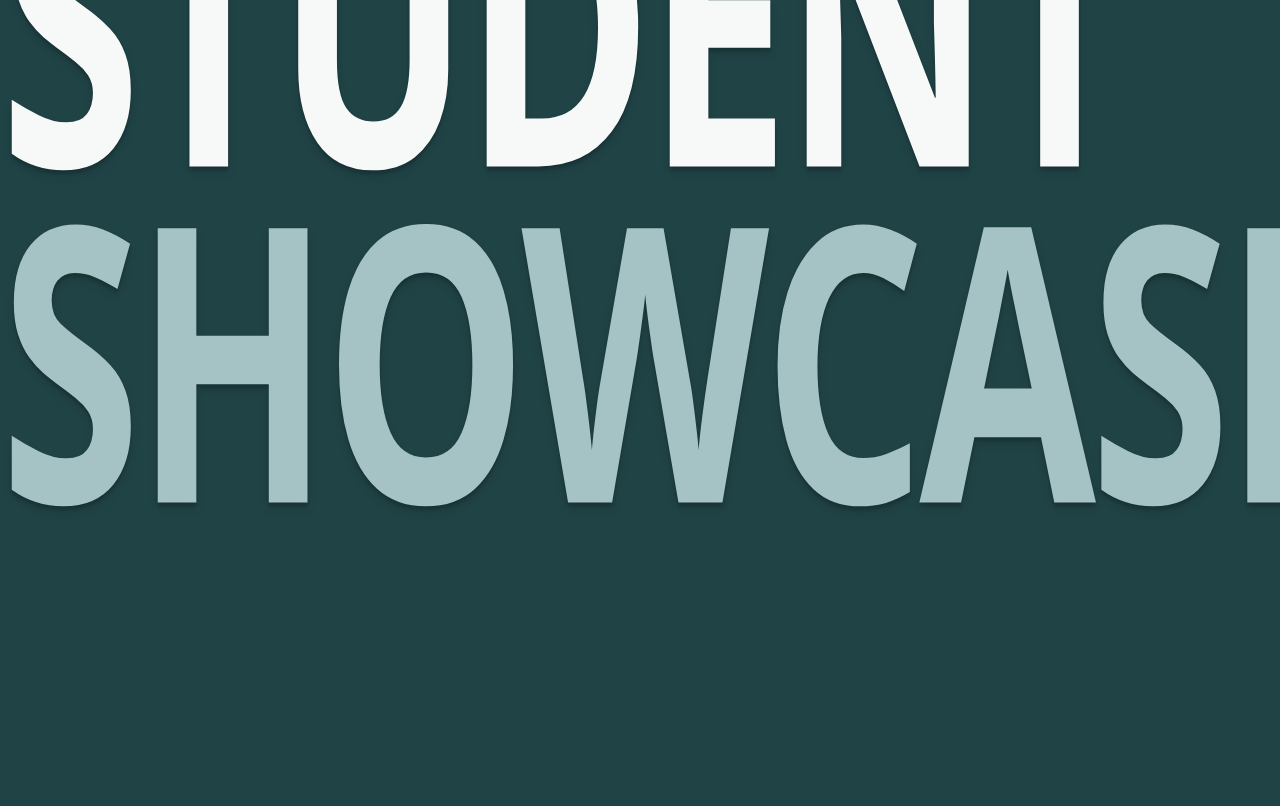
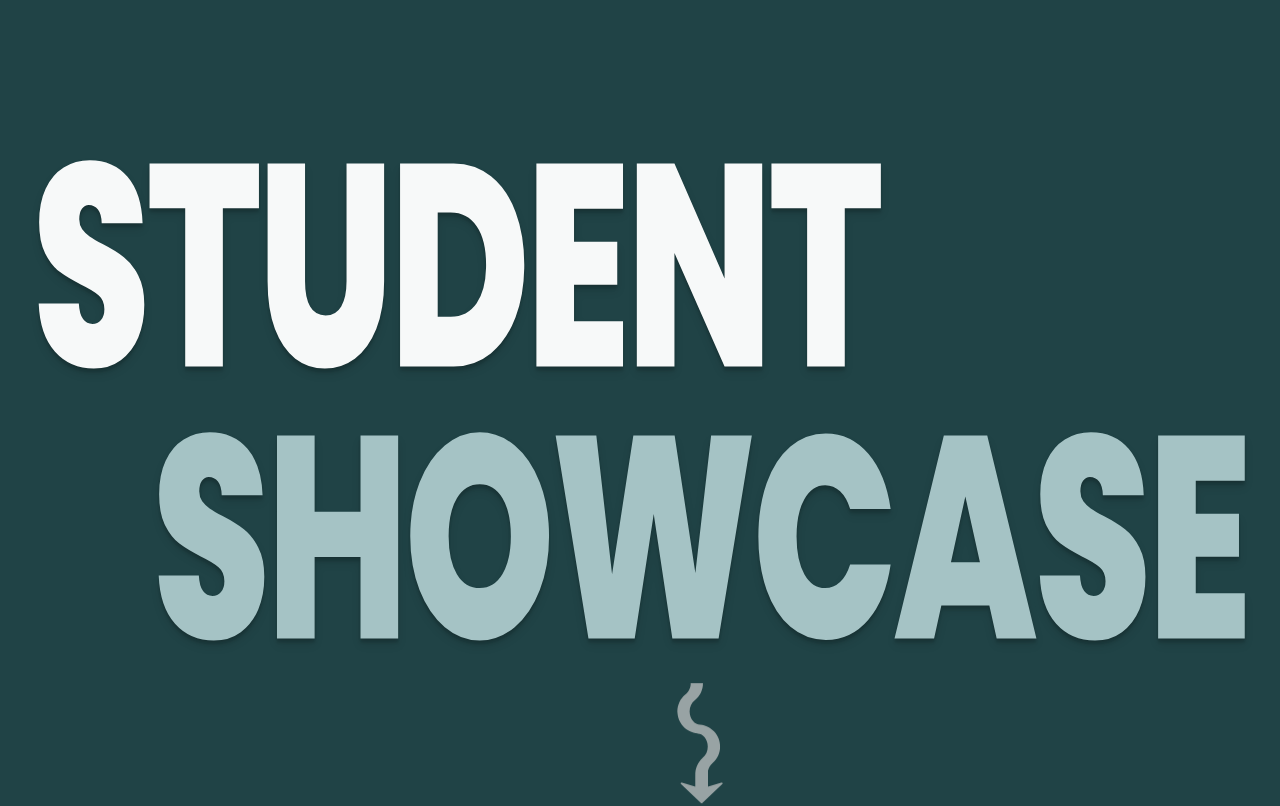
Before and after one commit to Kroplewski-M/student_showcase, a Next.js app in the folder frontend/: page / in a window 1280 px wide. Shown: the part 240-1046 px from the top of the page. Built offline with nearby package versions, Linux system fonts and the light colour scheme.

Commit message:
some fixes and added an arrow

```diff
--- /dev/null
+++ b/frontend/app/SVGS/Arrow.tsx
@@ -0,0 +1,40 @@
+type ArrowSVGProps = {
+  fill: string;
+  width?: number | string;
+  height?: number | string;
+};
+export default function ArrowSVG({
+  fill,
+  width = 24,
+  height = 24,
+}: ArrowSVGProps) {
+  return (
+    <>
+      <svg
+        fill={fill}
+        width={width}
+        height={height}
+        version="1.1"
+        id="Capa_1"
+        xmlns="http://www.w3.org/2000/svg"
+        xmlnsXlink="http://www.w3.org/1999/xlink"
+        viewBox="0 0 520.101 520.101"
+        xmlSpace="preserve"
+      >
+        <g id="SVGRepo_bgCarrier" stroke-width="0"></g>
+        <g
+          id="SVGRepo_tracerCarrier"
+          stroke-linecap="round"
+          stroke-linejoin="round"
+        ></g>
+        <g id="SVGRepo_iconCarrier">
+          {" "}
+          <g>
+            {" "}
+            <path d="M324.258,470.213l0.071,0.06c-14.724,10.409-23.855,29.507-23.844,49.815l-53.25,0.013 c-0.012-29.129,13.299-56.578,35.831-74.476c13.778-10.817,22.006-28.821,22.006-48.339c0-33.479-23.312-56.802-44.236-56.802 v-0.461c-49.875-4.705-87.639-44.78-87.639-95.081c0-28.375,12.235-54.595,33.685-72.632l-0.035-0.023 c9.061-7.687,15.492-18.702,18.542-30.96V71.898l-57.34,16.482c-1.921,0.544-4.108,0.095-5.355-1.103 c-1.253-1.194-1.241-2.863,0.023-4.043l86.604-81.935C250.19,0.47,251.538,0,252.962,0c1.418,0,2.778,0.47,3.647,1.301 l86.599,81.935c0.627,0.591,0.939,1.312,0.939,2.033c0,0.71-0.301,1.404-0.91,2.01c-1.247,1.191-3.434,1.641-5.367,1.103 l-57.334-16.482v48.634c1.354,28.738-10.355,56.658-31.776,75.632l0.112,0.085c-14.026,10.766-22.408,28.974-22.408,48.693 c0,33.479,23.318,56.803,44.242,56.803v0.473c49.863,4.693,87.634,44.769,87.634,95.068 C358.315,425.823,345.938,452.174,324.258,470.213z"></path>{" "}
+          </g>{" "}
+        </g>
+      </svg>
+    </>
+  );
+}
--- a/frontend/app/components/Hero.tsx
+++ b/frontend/app/components/Hero.tsx
@@ -2,6 +2,7 @@
 
 import { motion, useScroll, useTransform } from "framer-motion";
 import { StretchWord } from "./StretchWord";
+import ArrowSVG from "../SVGS/Arrow";
 
 export default function Hero() {
   const { scrollY } = useScroll();
@@ -11,26 +12,34 @@ export default function Hero() {
   const opacity = useTransform(scrollY, [0, 300], [1, 0]);
 
   return (
-    <section className="relative h-screen overflow-hidden text-light flex flex-col">
+    <section className="relative mt-90 text-light">
+      <div
+        className="
+      grid h-full
+      grid-rows-[1fr_auto_auto_1fr]
+      px-4 sm:px-8
+    "
+      >
         <motion.h1
-        initial={{ scaleX: 0.7, scaleY: 1.5, opacity: 0 }}
+          initial={{ scaleX: 0.7, scaleY: 1.4, opacity: 0 }}
           animate={{ scaleX: 1, scaleY: 1.5, opacity: 1 }}
           transition={{ duration: 1.2, ease: [0.16, 1, 0.3, 1] }}
           style={{ y, scale, opacity }}
           className="
         origin-left
         font-extrabold tracking-tight
-    text-[clamp(3rem,20vw,22rem)]
+        text-[clamp(2.5rem,18vw,18rem)]
+        sm:text-[clamp(3rem,15vw,20rem)]
         leading-none
-    mt-[10vh]
         text-shadow-lg
+        justify-self-start
       "
         >
           <StretchWord text="STUDENT" origin="origin-bottom" />
         </motion.h1>
 
         <motion.h1
-        initial={{ scaleX: 0.7, scaleY: 1.5, opacity: 0 }}
+          initial={{ scaleX: 0.7, scaleY: 1.4, opacity: 0 }}
           animate={{ scaleX: 1, scaleY: 1.5, opacity: 1 }}
           transition={{
             duration: 1.2,
@@ -43,14 +52,36 @@ export default function Hero() {
         text-end
         text-support
         font-extrabold tracking-tight
-        text-[clamp(3rem,20vw,22rem)]
+        text-[clamp(2.5rem,18vw,18rem)]
+        sm:text-[clamp(3rem,15vw,20rem)]
         leading-none
-        mt-[10vh]
         text-shadow-lg
+        justify-self-end
+          mt-20
       "
         >
           <StretchWord text="SHOWCASE" origin="origin-top" />
         </motion.h1>
+
+        <motion.div
+          initial={{ opacity: 0, y: -20 }}
+          animate={{ opacity: 0.7, y: 0 }}
+          transition={{
+            duration: 1,
+            delay: 0.6,
+            ease: [0.16, 1, 0.3, 1],
+          }}
+          className="
+          absolute
+          left-1/2
+          bottom-10
+          rotate-180
+          animate-bounce
+      "
+        >
+          <ArrowSVG fill="#CCCCCC" width={120} height={120} />
+        </motion.div>
+      </div>
     </section>
   );
 }
--- a/frontend/app/components/Nav.tsx
+++ b/frontend/app/components/Nav.tsx
@@ -19,7 +19,8 @@ export default function Nav() {
           <a
             href="https://www.hud.ac.uk/"
             target="_blank"
-            className="underline"
+            rel="noopener noreferrer"
+            className="underline cursor-pointer-default"
           >
             University Of Huddersfield
           </a>
--- a/frontend/app/globals.css
+++ b/frontend/app/globals.css
@@ -12,14 +12,15 @@
 html,
 body {
   cursor:
-    url("/cursors/default.png") 16 16,
+    url("/cursors/default.png") 4 2,
     auto;
 }
-.cursor-pointer {
+.cursor-pointer-default {
   cursor:
-    url("/cursors/pointer.png") 16 16,
-    pointer;
+    url("/cursors/default.png") 4 2,
+    auto;
 }
 body {
   background: var(--color-primary);
+  font-family: "Poppins", sans-serif;
 }
```
Lines whose indentation alone changed are shown as unchanged.
